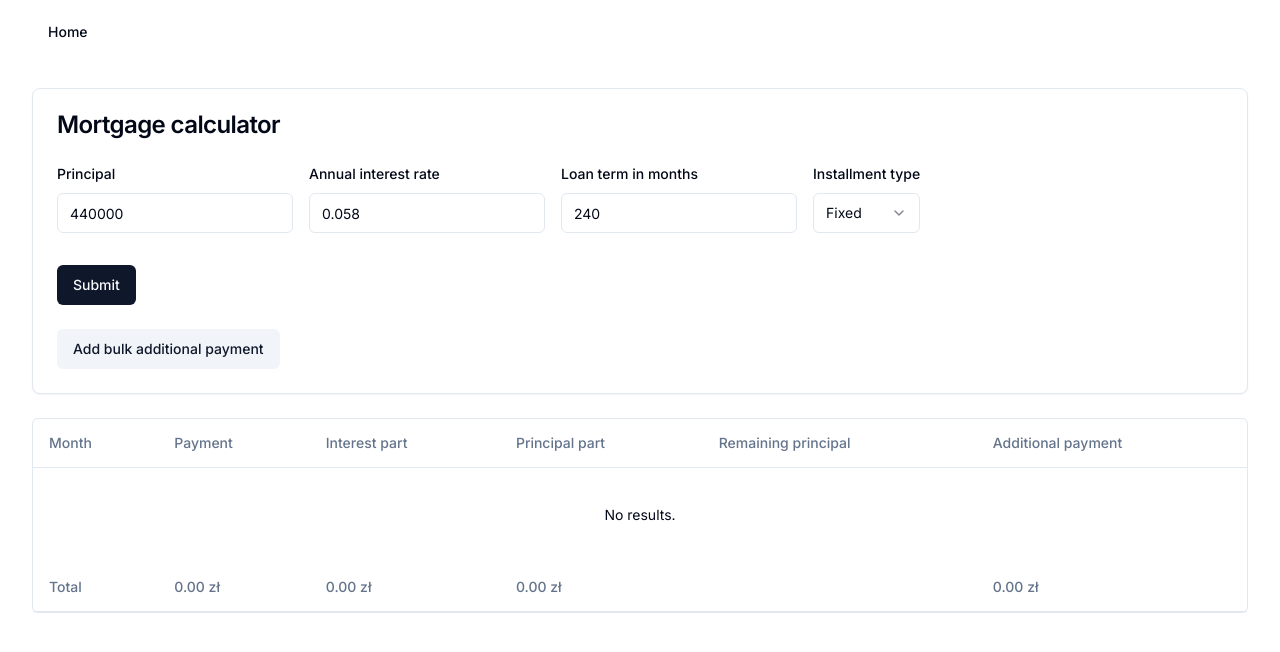
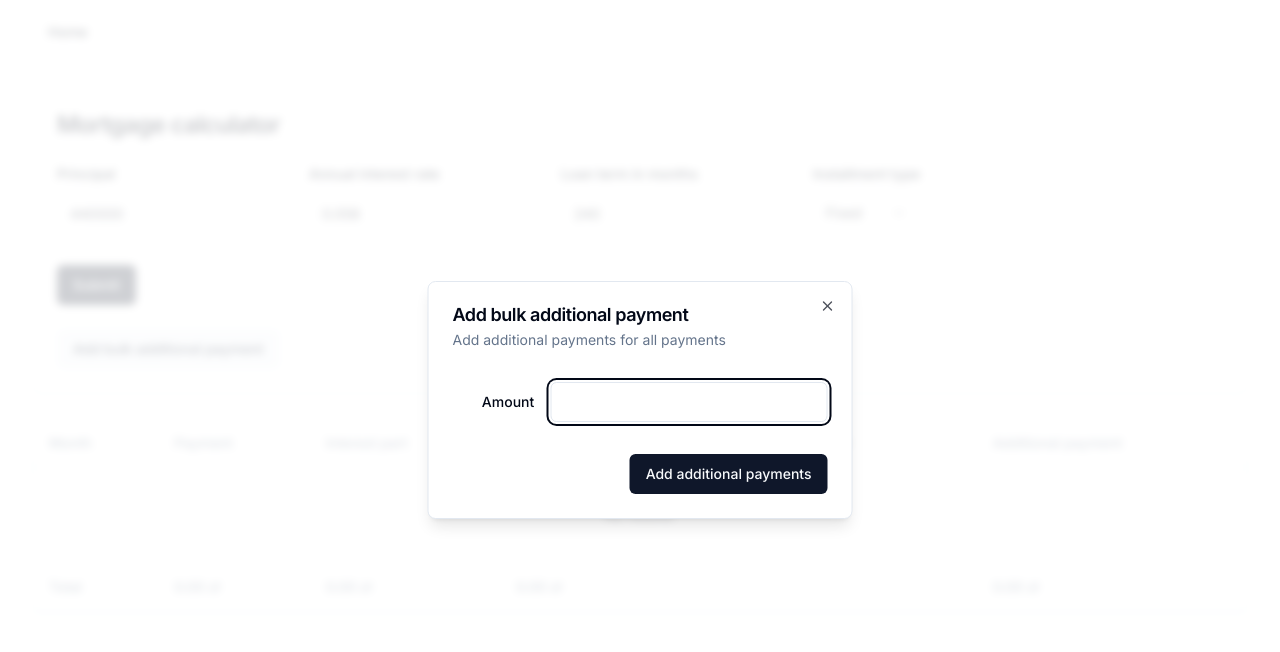
Before and after one commit to ydubinskyi/morgage-calc, a Next.js app: page / in a window 1280 px wide. Both pictures are taken after a click on the button "Add bulk additional payment". Shown: the top 652 px of the page. Built offline with nearby package versions, Linux system fonts and the light colour scheme.

Commit message:
add additional payments dialog

```diff
--- a/package.json
+++ b/package.json
@@ -10,6 +10,7 @@
   },
   "dependencies": {
     "@hookform/resolvers": "^3.3.1",
+    "@radix-ui/react-dialog": "^1.0.4",
     "@radix-ui/react-label": "^2.0.2",
     "@radix-ui/react-select": "^1.2.2",
     "@radix-ui/react-slot": "^1.0.2",
--- /dev/null
+++ b/src/components/mortgage-calculator/additional-payments-dialog.tsx
@@ -0,0 +1,43 @@
+import { Button } from "@/components/ui/button";
+import {
+  Dialog,
+  DialogContent,
+  DialogDescription,
+  DialogFooter,
+  DialogHeader,
+  DialogTitle,
+  DialogTrigger,
+} from "@/components/ui/dialog";
+import { Input } from "@/components/ui/input";
+import { Label } from "@/components/ui/label";
+
+export function AdditionalPaymentsDialog() {
+  return (
+    <Dialog>
+      <DialogTrigger asChild>
+        <Button variant="secondary">Add bulk additional payment</Button>
+      </DialogTrigger>
+      <DialogContent className="sm:max-w-[425px]">
+        <DialogHeader>
+          <DialogTitle>Add bulk additional payment</DialogTitle>
+          <DialogDescription>
+            Add additional payments for all payments
+          </DialogDescription>
+        </DialogHeader>
+
+        <div className="grid gap-4 py-4">
+          <div className="grid grid-cols-4 items-center gap-4">
+            <Label htmlFor="name" className="text-right">
+              Amount
+            </Label>
+            <Input id="value" className="col-span-3" />
+          </div>
+        </div>
+
+        <DialogFooter>
+          <Button type="submit">Add additional payments</Button>
+        </DialogFooter>
+      </DialogContent>
+    </Dialog>
+  );
+}
--- a/src/components/mortgage-calculator/mortgage-calculator.tsx
+++ b/src/components/mortgage-calculator/mortgage-calculator.tsx
@@ -11,6 +11,7 @@
   CardHeader,
   CardTitle,
 } from "../ui/card";
+import { AdditionalPaymentsDialog } from "./additional-payments-dialog";
 import {
   MortgageArgs,
   MortgageCalculatorForm,
@@ -100,9 +101,7 @@
           <MortgageCalculatorForm onSubmit={onSubmit} />
         </CardContent>
         <CardFooter>
-          <Button variant="secondary" onClick={onAddMultiAdditionalPayments}>
-            Add bulk additional payment
-          </Button>
+          <AdditionalPaymentsDialog />
         </CardFooter>
       </Card>
 
--- /dev/null
+++ b/src/components/ui/dialog.tsx
@@ -0,0 +1,123 @@
+"use client";
+
+import * as React from "react";
+import * as DialogPrimitive from "@radix-ui/react-dialog";
+import { X } from "lucide-react";
+
+import { cn } from "@/lib/utils";
+
+const Dialog = DialogPrimitive.Root;
+
+const DialogTrigger = DialogPrimitive.Trigger;
+
+const DialogPortal = ({
+  className,
+  ...props
+}: DialogPrimitive.DialogPortalProps) => (
+  <DialogPrimitive.Portal className={cn(className)} {...props} />
+);
+DialogPortal.displayName = DialogPrimitive.Portal.displayName;
+
+const DialogOverlay = React.forwardRef<
+  React.ElementRef<typeof DialogPrimitive.Overlay>,
+  React.ComponentPropsWithoutRef<typeof DialogPrimitive.Overlay>
+>(({ className, ...props }, ref) => (
+  <DialogPrimitive.Overlay
+    ref={ref}
+    className={cn(
+      "fixed inset-0 z-50 bg-background/80 backdrop-blur-sm data-[state=open]:animate-in data-[state=closed]:animate-out data-[state=closed]:fade-out-0 data-[state=open]:fade-in-0",
+      className
+    )}
+    {...props}
+  />
+));
+DialogOverlay.displayName = DialogPrimitive.Overlay.displayName;
+
+const DialogContent = React.forwardRef<
+  React.ElementRef<typeof DialogPrimitive.Content>,
+  React.ComponentPropsWithoutRef<typeof DialogPrimitive.Content>
+>(({ className, children, ...props }, ref) => (
+  <DialogPortal>
+    <DialogOverlay />
+    <DialogPrimitive.Content
+      ref={ref}
+      className={cn(
+        "fixed left-[50%] top-[50%] z-50 grid w-full max-w-lg translate-x-[-50%] translate-y-[-50%] gap-4 border bg-background p-6 shadow-lg duration-200 data-[state=open]:animate-in data-[state=closed]:animate-out data-[state=closed]:fade-out-0 data-[state=open]:fade-in-0 data-[state=closed]:zoom-out-95 data-[state=open]:zoom-in-95 data-[state=closed]:slide-out-to-left-1/2 data-[state=closed]:slide-out-to-top-[48%] data-[state=open]:slide-in-from-left-1/2 data-[state=open]:slide-in-from-top-[48%] sm:rounded-lg md:w-full",
+        className
+      )}
+      {...props}
+    >
+      {children}
+      <DialogPrimitive.Close className="absolute right-4 top-4 rounded-sm opacity-70 ring-offset-background transition-opacity hover:opacity-100 focus:outline-none focus:ring-2 focus:ring-ring focus:ring-offset-2 disabled:pointer-events-none data-[state=open]:bg-accent data-[state=open]:text-muted-foreground">
+        <X className="h-4 w-4" />
+        <span className="sr-only">Close</span>
+      </DialogPrimitive.Close>
+    </DialogPrimitive.Content>
+  </DialogPortal>
+));
+DialogContent.displayName = DialogPrimitive.Content.displayName;
+
+const DialogHeader = ({
+  className,
+  ...props
+}: React.HTMLAttributes<HTMLDivElement>) => (
+  <div
+    className={cn(
+      "flex flex-col space-y-1.5 text-center sm:text-left",
+      className
+    )}
+    {...props}
+  />
+);
+DialogHeader.displayName = "DialogHeader";
+
+const DialogFooter = ({
+  className,
+  ...props
+}: React.HTMLAttributes<HTMLDivElement>) => (
+  <div
+    className={cn(
+      "flex flex-col-reverse sm:flex-row sm:justify-end sm:space-x-2",
+      className
+    )}
+    {...props}
+  />
+);
+DialogFooter.displayName = "DialogFooter";
+
+const DialogTitle = React.forwardRef<
+  React.ElementRef<typeof DialogPrimitive.Title>,
+  React.ComponentPropsWithoutRef<typeof DialogPrimitive.Title>
+>(({ className, ...props }, ref) => (
+  <DialogPrimitive.Title
+    ref={ref}
+    className={cn(
+      "text-lg font-semibold leading-none tracking-tight",
+      className
+    )}
+    {...props}
+  />
+));
+DialogTitle.displayName = DialogPrimitive.Title.displayName;
+
+const DialogDescription = React.forwardRef<
+  React.ElementRef<typeof DialogPrimitive.Description>,
+  React.ComponentPropsWithoutRef<typeof DialogPrimitive.Description>
+>(({ className, ...props }, ref) => (
+  <DialogPrimitive.Description
+    ref={ref}
+    className={cn("text-sm text-muted-foreground", className)}
+    {...props}
+  />
+));
+DialogDescription.displayName = DialogPrimitive.Description.displayName;
+
+export {
+  Dialog,
+  DialogContent,
+  DialogDescription,
+  DialogFooter,
+  DialogHeader,
+  DialogTitle,
+  DialogTrigger,
+};
```
Also changed, not shown: 1 other file (tests, documents, lock files or other folders).
